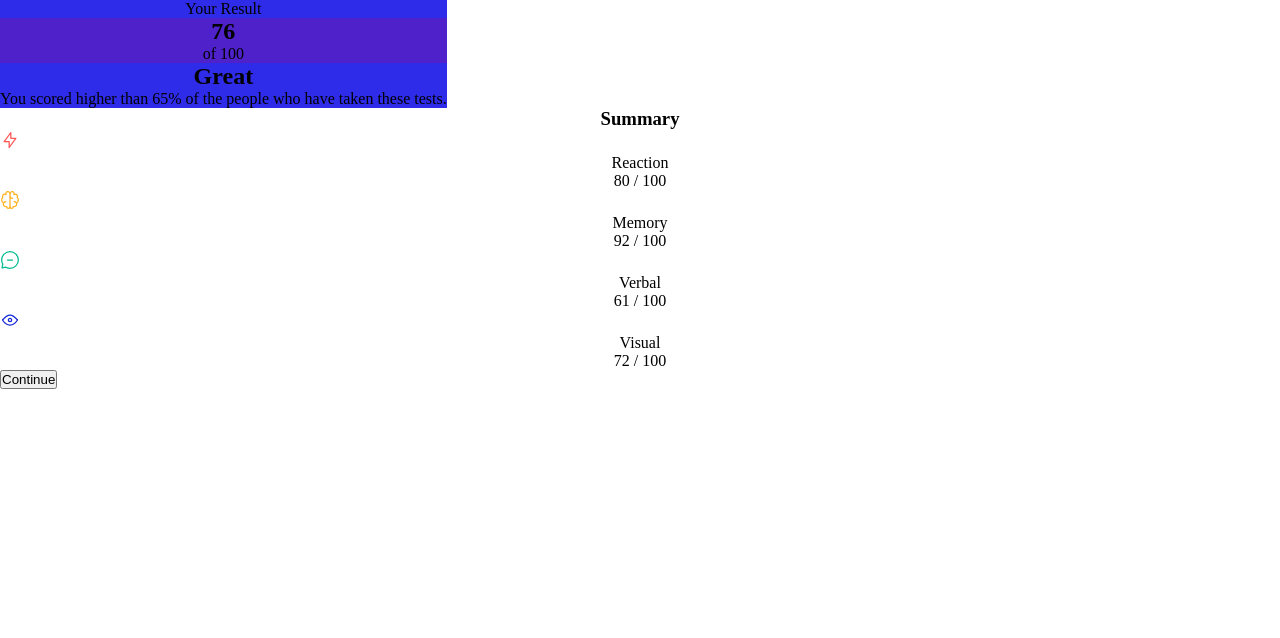
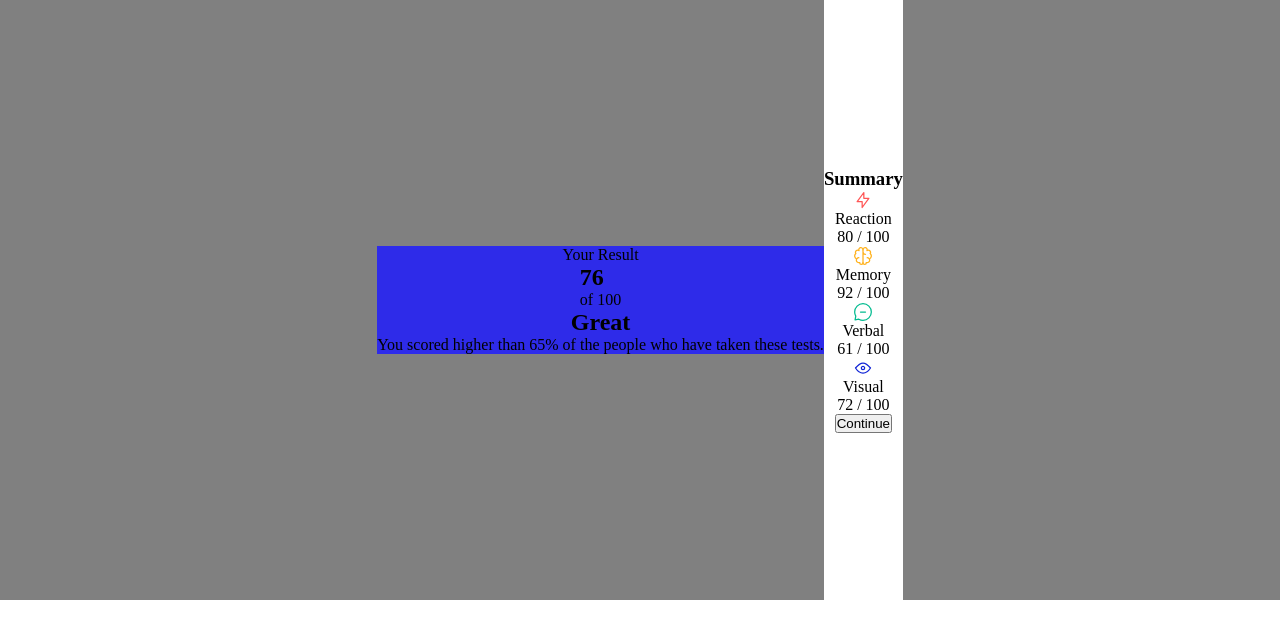
Before and after one commit to FernandoHazan/Sumario-desafio, a plain HTML site: page Meus arquivos/index.html in a window 1280 px wide. Drawn offline with Linux system fonts and the light colour scheme.

Commit message:
css organizado

```diff
--- a/Meus arquivos/index.css
+++ b/Meus arquivos/index.css
@@ -4,18 +4,31 @@
     box-sizing: border-box;
 }
 
-.azul {
-    background-color: hsl(241, 81%, 54%);
-    display: inline-block;
-    left: 50%;
-    right: 50%;
+.principal {
+    display: flex;
+    flex-direction: row;
+    justify-content: center;
+    align-items: center;
+    background-color: gray;
 
 }
 
-.bola {
-    background-color: hsla(256, 72%, 46%, 1)
+.container {
+    display: flex;
+    flex-direction: column;
+    justify-content: center;
+    align-items: center;
+    background-color: hsl(241, 81%, 54%);
+
+
 }
 
-p, h1, h2, h3 {
-    text-align: center;
+.conteudo {
+    display: flex;
+    flex-direction: column;
+    justify-content: center;
+    align-items: center;
+    height: 600px;
+    background-color: white;
+
 }
--- a/Meus arquivos/index.html
+++ b/Meus arquivos/index.html
@@ -9,9 +9,9 @@
     <title>Frontend Mentor | Results summary component</title>
 </head>
 <body>
-    <main>
+    <main class="principal">
         <section>
-            <div class="azul">
+            <div class="container">
                 <p>Your Result</p>
                 <div class="bola">
                 <h1>76</h1>
@@ -22,7 +22,7 @@
             </div>
         </section>
         <section>
-            <div>
+            <div class="conteudo">
                 <h3>Summary</h3>
 
                 <svg xmlns="http://www.w3.org/2000/svg" width="20" height="20" fill="none" viewBox="0 0 20 20"><path stroke="#F55" stroke-linecap="round" stroke-linejoin="round" stroke-width="1.25" d="M10.833 8.333V2.5l-6.666 9.167h5V17.5l6.666-9.167h-5Z"/></svg>
```
